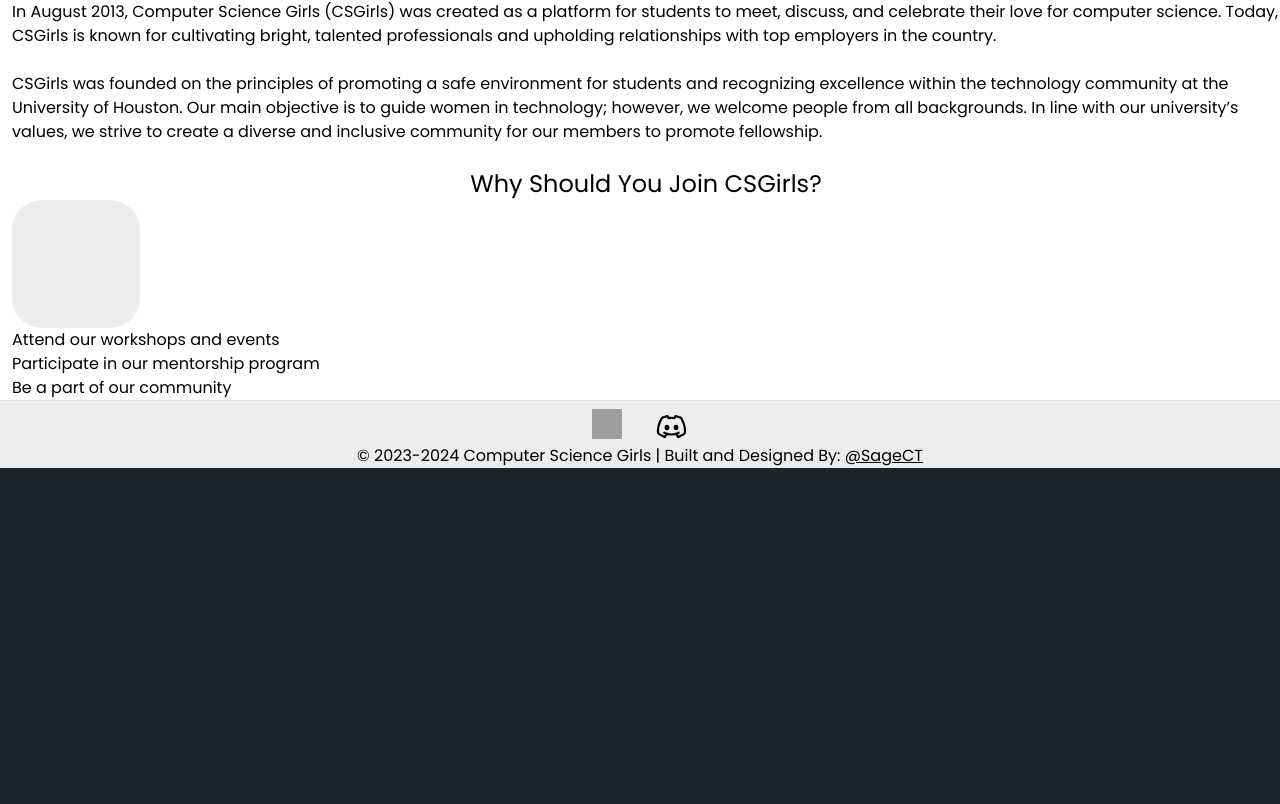
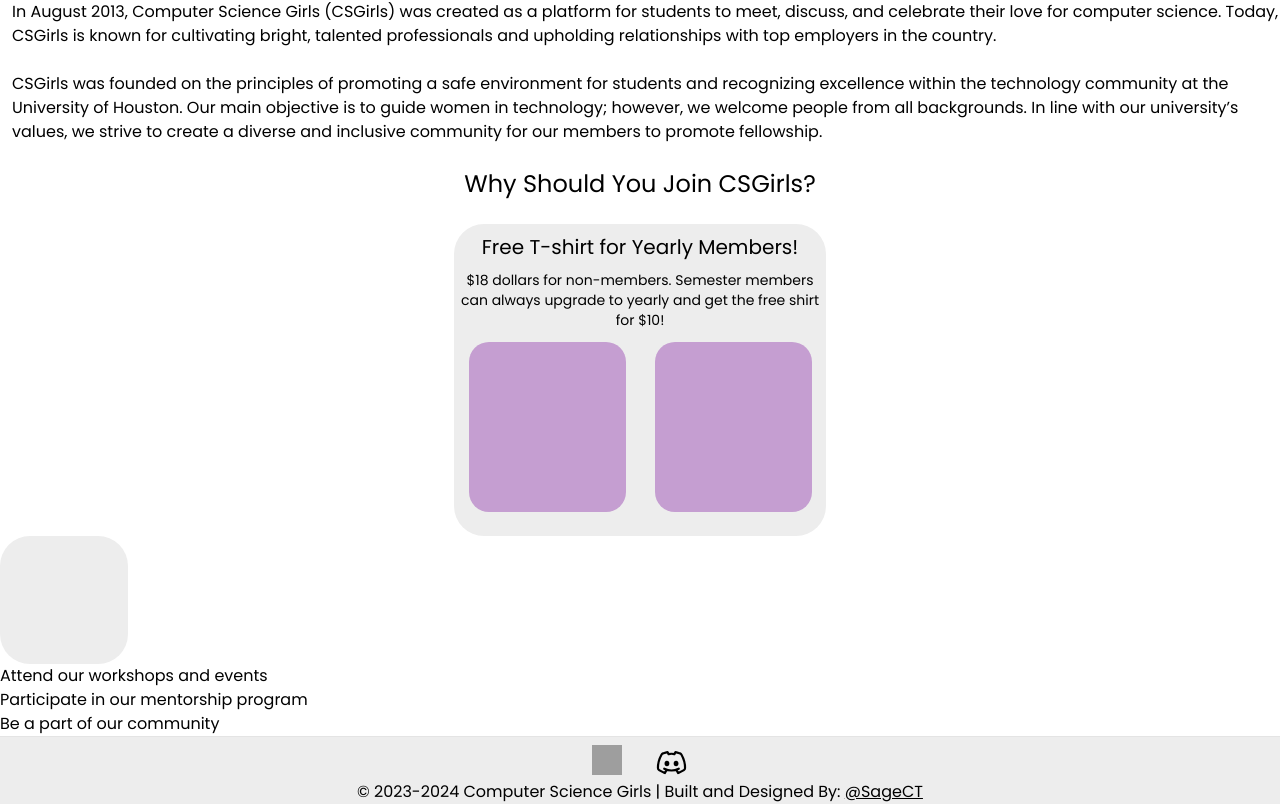
Before and after one commit to CSGirlsUH/csgirls-website, a React (Vite) app in the folder csgwebsite/: page /about in a window 1280 px wide. Shown: the part 441-1245 px from the top of the page. Before the commit the page ends 909 px from the top, so only its background shows below. Built offline with nearby package versions, Linux system fonts and the light colour scheme; grey boxes are pictures that could not be loaded.

Commit message:
Continued work on elongated SmallCard

```diff
--- a/csgwebsite/src/components/AboutMain.tsx
+++ b/csgwebsite/src/components/AboutMain.tsx
@@ -39,19 +39,21 @@ function AboutMain() {
             we strive to create a diverse and inclusive community for our
             members to promote fellowship.
           </p>
+        </div>
         {/* Why Should You Join CSG? */}
         <h1 className="flex flex-row justify-center text-2xl">
           Why Should You Join CSGirls?
         </h1>
-          <ul>
-            <li>
+        <div>
+          <div className="flex flex-row justify-center pt-6">
             <SmallCard
               title="Free T-shirt for Yearly Members!"
               pText="$18 dollars for non-members. Semester members can always upgrade to yearly and get the free shirt for $10!"
               elongated={true}
             />
-            </li>
-            <li>
+          </div>
+          <ul>
+            <li className="">
               <SmallCard
                 title="Free T-Shirt for Yearly Members!"
                 pText=""
@@ -61,8 +63,8 @@ function AboutMain() {
             <li>Participate in our mentorship program</li>
             <li>Be a part of our community</li>
           </ul>
+        </div>
         {/* Use card components to add features/perks of joining */}
-        </div>
       </div>
     </>
   );
--- a/csgwebsite/src/components/SmallCard.tsx
+++ b/csgwebsite/src/components/SmallCard.tsx
@@ -4,7 +4,8 @@ interface CardProps {
   title: string;
   pText: string;
   elongated?: boolean;
-  image?: string;
+  image1?: string;
+  image2?: string;
 }
 
 const SmallCard = (props: CardProps) => {
@@ -12,7 +13,29 @@ const SmallCard = (props: CardProps) => {
     <>
       {/* Change style of the div depending on if elongated is true/false */}
       {props.elongated ? (
-        <div className=""></div>
+        <div className="w-[372px] h-[312px] bg-bggray rounded-[30px]">
+          <h1 className="flex flex-row text-[20px] font-poppins justify-center pt-2">
+            {props.title}
+          </h1>
+          <p className="flex flex-row text-sm text-center font-poppins justify-center pt-2">
+            {props.pText}
+          </p>
+          <div className="flex flex-row justify-around pt-3">
+            {/* Placeholders for shirt images */}
+            <div className="bg-buttonpurple w-[157px] h-[170px] rounded-[20px]" />
+            <div className="bg-buttonpurple w-[157px] h-[170px] rounded-[20px]" />
+            {/* <img
+              src={props.image1}
+              className="w-[200px] h-[200px] mt-4"
+              alt="2023 T-Shirt Front"
+            /> */}
+            {/* <img
+              src={props.image2}
+              className="w-[200px] h-[200px] mt-4"
+              alt="2023 T-Shirt Back"
+            /> */}
+          </div>
+        </div>
       ) : (
         <div className="w-32 h-32 bg-bggray rounded-[30px]"></div>
       )}
```
Lines whose indentation alone changed are shown as unchanged.
